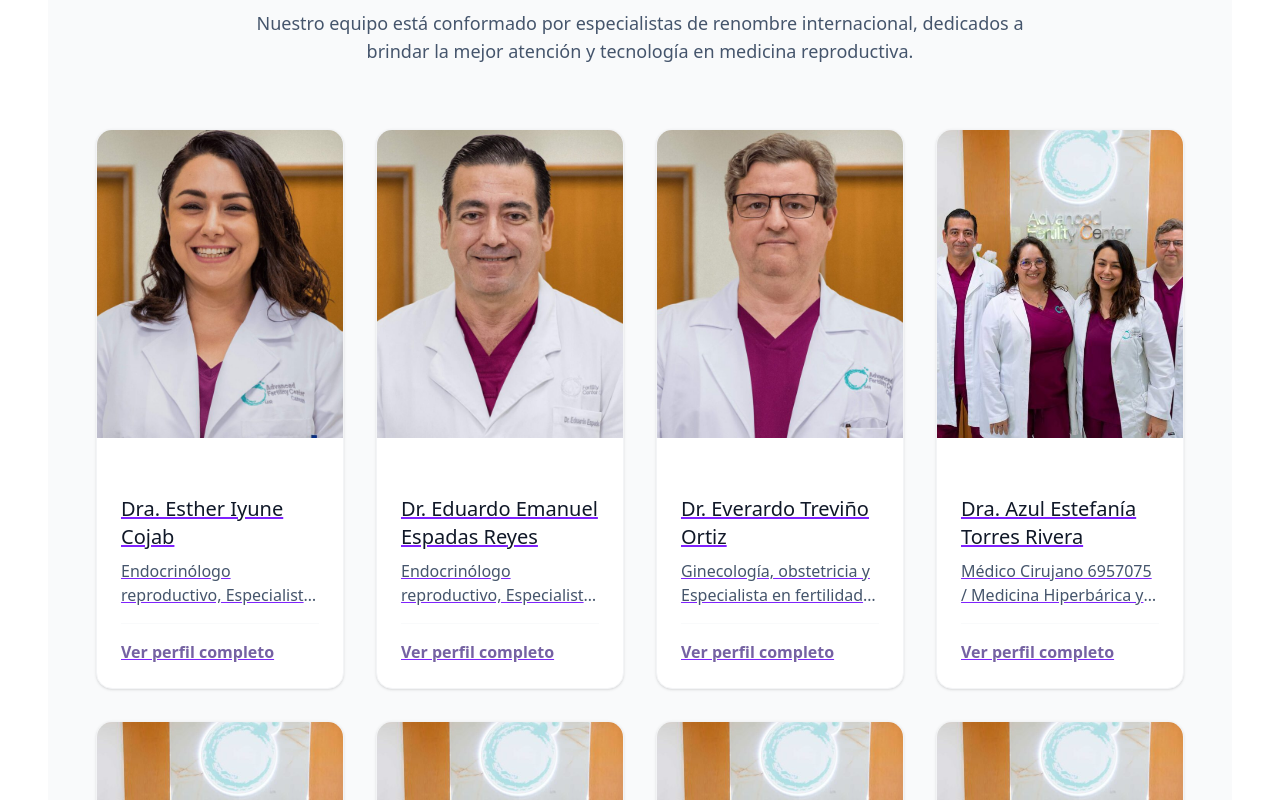
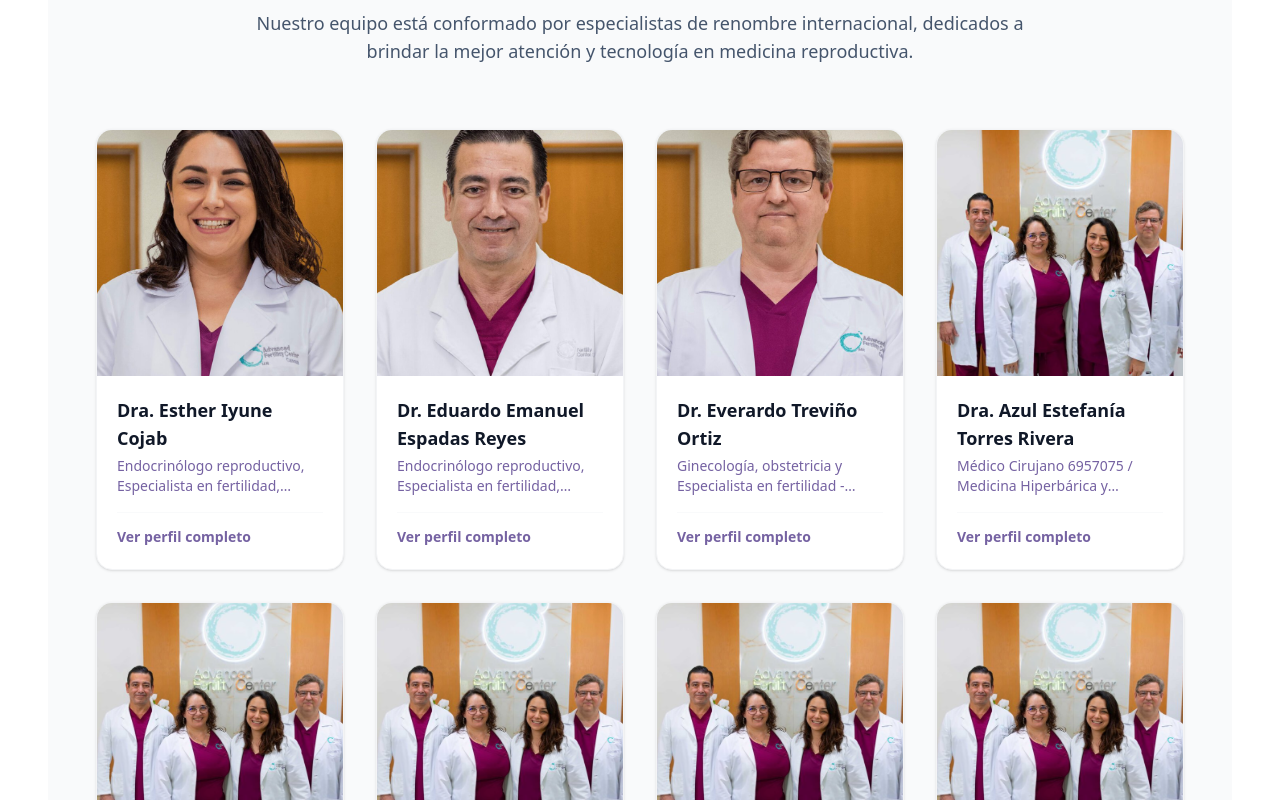
Before and after one commit to ezequielcs92/fertilitycentercancun, a Next.js app: page /equipo in a window 1280 px wide. Shown: the part 660-1460 px from the top of the page. Built offline with nearby package versions, Linux system fonts and the light colour scheme; a web font is replaced by a local one.

Commit message:
style: change team specialty text color from green to violet and remove link underlines

```diff
--- a/src/app/equipo/page.tsx
+++ b/src/app/equipo/page.tsx
@@ -41,9 +41,9 @@ const MedicalTeamPage = () => {
                 <Link
                   key={member.id}
                   href={`/equipo/${member.slug}`}
-                  className="group bg-white rounded-2xl overflow-hidden shadow-sm hover:shadow-xl transition-all duration-300 border border-gray-100 flex flex-col h-full"
+                  className="not-prose group bg-white rounded-2xl overflow-hidden shadow-sm hover:shadow-xl transition-all duration-300 border border-gray-100 flex flex-col h-full no-underline hover:no-underline"
                 >
-                  <div className="not-prose relative aspect-[4/5] overflow-hidden">
+                  <div className="relative aspect-square overflow-hidden">
                     <Image
                       src={imageSrc}
                       alt={member.title}
@@ -54,14 +54,14 @@ const MedicalTeamPage = () => {
                     <div className="absolute inset-0 bg-gradient-to-t from-brand-violet/60 to-transparent opacity-0 group-hover:opacity-100 transition-opacity duration-300" />
                   </div>
 
-                  <div className="p-6 flex flex-col flex-grow">
-                    <h3 className="text-xl font-bold text-gray-900 mb-2 group-hover:text-brand-violet transition-colors">
+                  <div className="p-5 flex flex-col flex-grow">
+                    <h3 className="text-lg font-bold text-gray-900 mb-1 group-hover:text-brand-violet transition-colors no-underline">
                       {member.title}
                     </h3>
-                    <p className="text-brand-green font-medium text-base mb-4 line-clamp-2">
+                    <p className="text-brand-violet font-medium text-sm mb-4 line-clamp-2 no-underline">
                       {member.especialidad}
                     </p>
-                    <div className="mt-auto pt-4 border-t border-gray-50 flex items-center text-brand-violet font-semibold text-base">
+                    <div className="mt-auto pt-3 border-t border-gray-50 flex items-center text-brand-violet font-semibold text-sm">
                       Ver perfil completo
                       <svg
                         className="w-4 h-4 ml-2 transform group-hover:translate-x-1 transition-transform"
```
